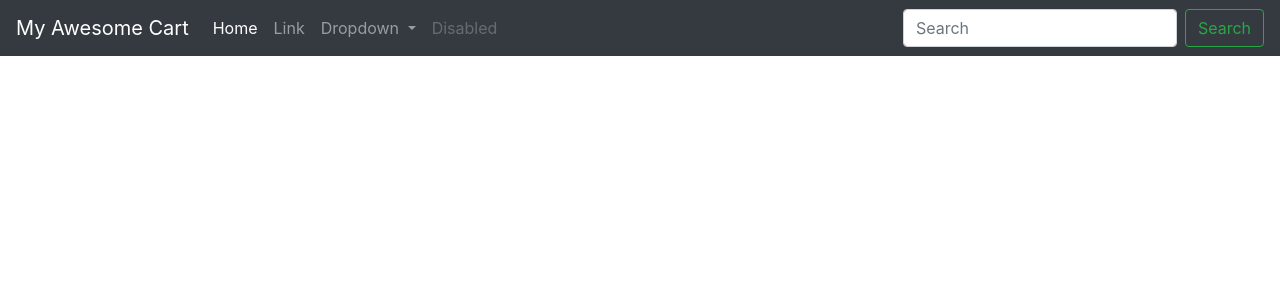
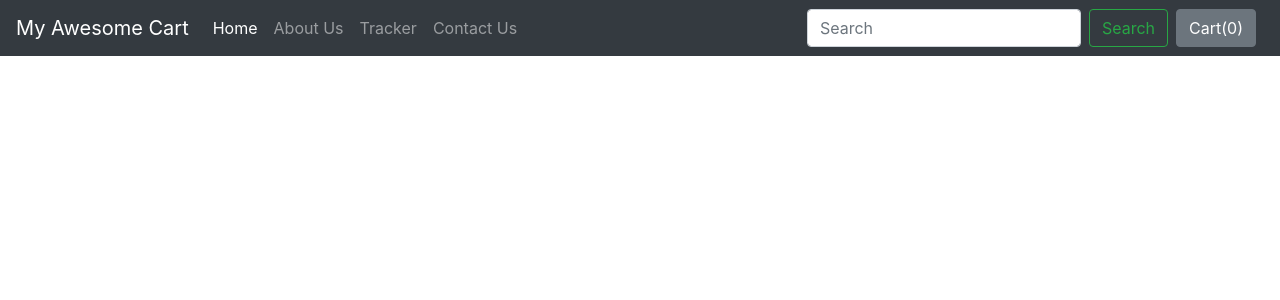
Before and after one commit to swarajmutalik/Django-Code-With-Harry, a Django app: page /shop/ in a window 1280 px wide. Shown: the top 300 px of the page. Run offline with Django 4.2, Linux system fonts and the light colour scheme; data that the repository does not hold is empty; some libraries are stand-ins or nearby versions.

Commit message:
Update basic.html

```diff
--- a/MyCart/shop/templates/shop/basic.html
+++ b/MyCart/shop/templates/shop/basic.html
@@ -13,12 +13,13 @@
     <style>
        {% block css %} {% endblock %}
 
+
     </style>
 </head>
 <body>
 
 <nav class="navbar navbar-expand-lg navbar-dark bg-dark">
-    <a class="navbar-brand" href="#">My Awesome Cart</a>
+    <a class="navbar-brand" href="/shop">My Awesome Cart</a>
     <button class="navbar-toggler" type="button" data-toggle="collapse" data-target="#navbarSupportedContent"
             aria-controls="navbarSupportedContent" aria-expanded="false" aria-label="Toggle navigation">
         <span class="navbar-toggler-icon"></span>
@@ -27,31 +28,33 @@
     <div class="collapse navbar-collapse" id="navbarSupportedContent">
         <ul class="navbar-nav mr-auto">
             <li class="nav-item active">
-                <a class="nav-link" href="#">Home <span class="sr-only">(current)</span></a>
+                <a class="nav-link" href="/shop">Home <span class="sr-only">(current)</span></a>
             </li>
             <li class="nav-item">
-                <a class="nav-link" href="#">Link</a>
+                <a class="nav-link" href="/shop/about">About Us</a>
             </li>
-            <li class="nav-item dropdown">
-                <a class="nav-link dropdown-toggle" href="#" id="navbarDropdown" role="button" data-toggle="dropdown"
-                   aria-haspopup="true" aria-expanded="false">
-                    Dropdown
-                </a>
-                <div class="dropdown-menu" aria-labelledby="navbarDropdown">
-                    <a class="dropdown-item" href="#">Action</a>
-                    <a class="dropdown-item" href="#">Another action</a>
-                    <div class="dropdown-divider"></div>
-                    <a class="dropdown-item" href="#">Something else here</a>
-                </div>
+
+            <li class="nav-item">
+                <a class="nav-link" href="/shop/tracker">Tracker</a>
             </li>
+
             <li class="nav-item">
-                <a class="nav-link disabled" href="#" tabindex="-1" aria-disabled="true">Disabled</a>
+                <a class="nav-link" href="/shop/contact">Contact Us</a>
             </li>
+
+
         </ul>
         <form class="form-inline my-2 my-lg-0">
             <input class="form-control mr-sm-2" type="search" placeholder="Search" aria-label="Search">
             <button class="btn btn-outline-success my-2 my-sm-0" type="submit">Search</button>
         </form>
+        <button type="button" class="btn btn-secondary mx-2" id="popcart" data-container="body" data-toggle="popover"
+                data-placement="bottom" data-html="true" data-content="Vivamus
+sagittis lacus vel augue laoreet rutrum faucibus.">
+
+
+            Cart(<span id="cart">0</span>)
+        </button>
     </div>
 </nav>
 {% block body %} {% endblock %}
@@ -67,5 +70,6 @@
 <script src="https://stackpath.bootstrapcdn.com/bootstrap/4.2.1/js/bootstrap.min.js"
         integrity="sha384-B0UglyR+jN6CkvvICOB2joaf5I4l3gm9GU6Hc1og6Ls7i6U/mkkaduKaBhlAXv9k"
         crossorigin="anonymous"></script>
+{% block js %} {% endblock %}
 </body>
 </html>
```
